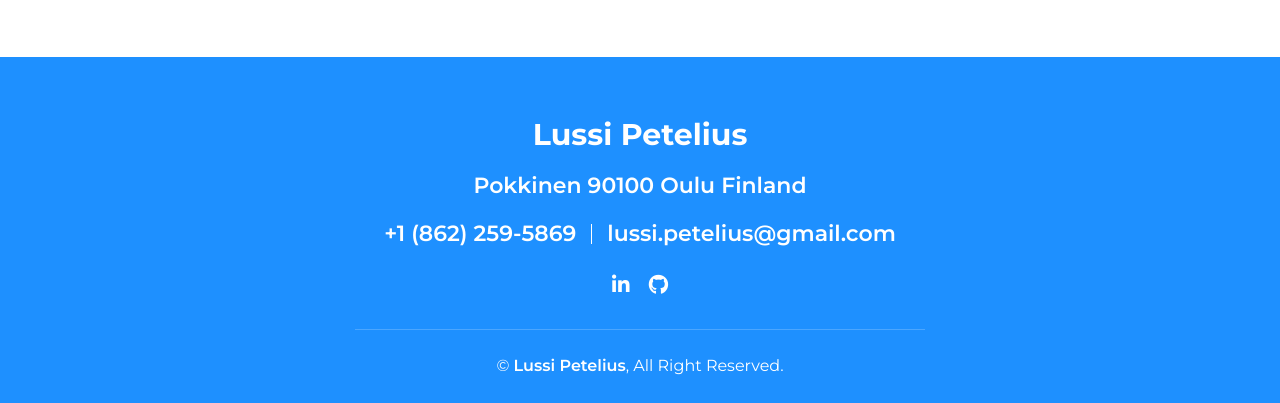
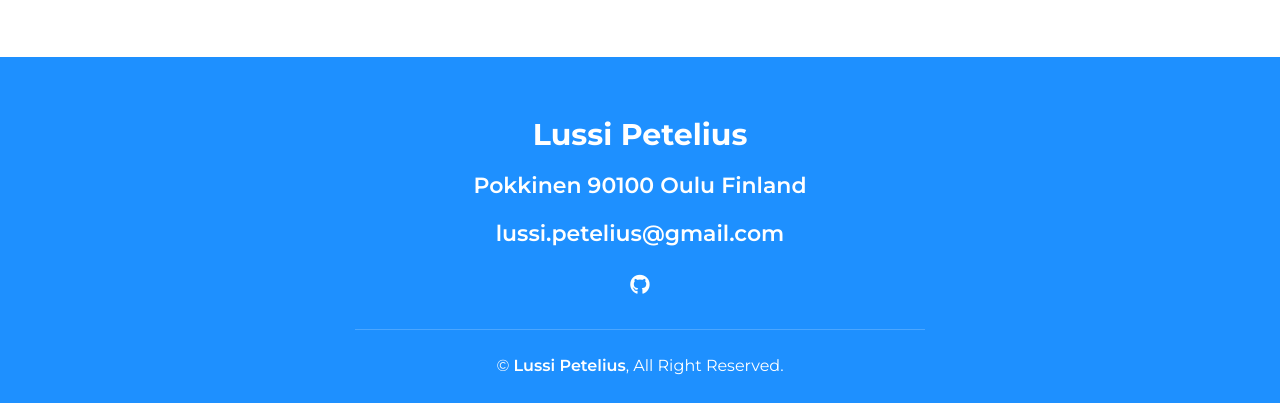
Before and after one commit to rust-solman/lussipetelius, a plain HTML site: page index.html in a window 1280 px wide. Shown: the part 5409-5812 px from the top of the page. Drawn offline with nearby package versions, Linux system fonts and the light colour scheme.

Commit message:
fix: modify contact information

```diff
--- a/index.html
+++ b/index.html
@@ -366,11 +366,11 @@
                         <h2>Lussi Petelius</h2>
                         <h3>Pokkinen 90100 Oulu Finland</h3>
                         <div class="footer-menu">
-                            <p>+1 (862) 259-5869</p>
+                            <!-- <p>+1 (862) 259-5869</p> -->
                             <p>lussi.petelius@gmail.com</p>
                         </div>
                         <div class="footer-social">
-                            <a href="https://linkedin.com/in/lussipetelius" target="_blank"><i class="fab fa-linkedin-in"></i></a>
+                            <!-- <a href="https://linkedin.com/in/lussipetelius" target="_blank"><i class="fab fa-linkedin-in"></i></a> -->
                             <a href="https://github.com/rust-solman" target="_blank"><i class="fab fa-github"></i></a>
                         </div>
                     </div>
```
Also changed, not shown: 1 other file.
